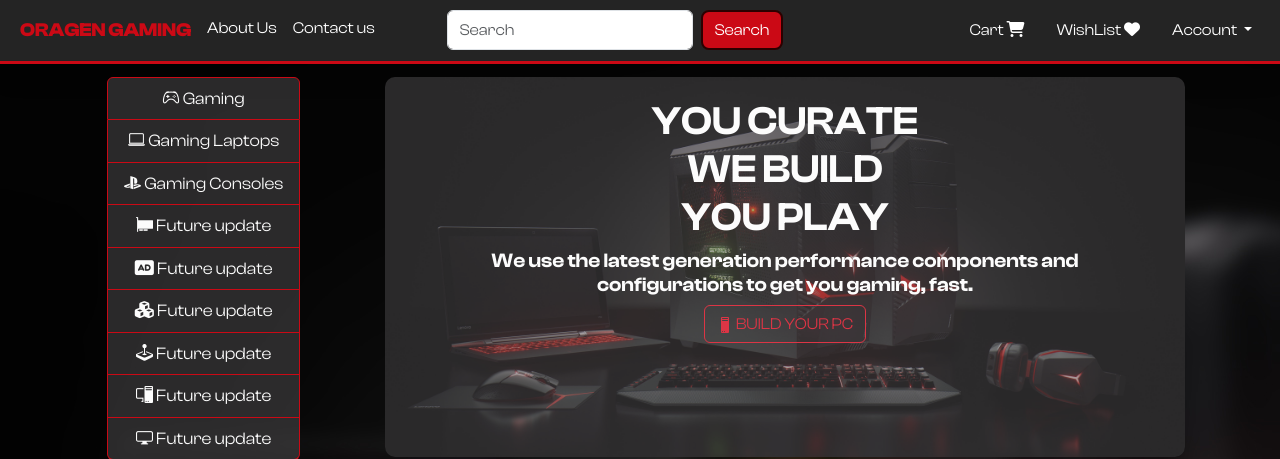
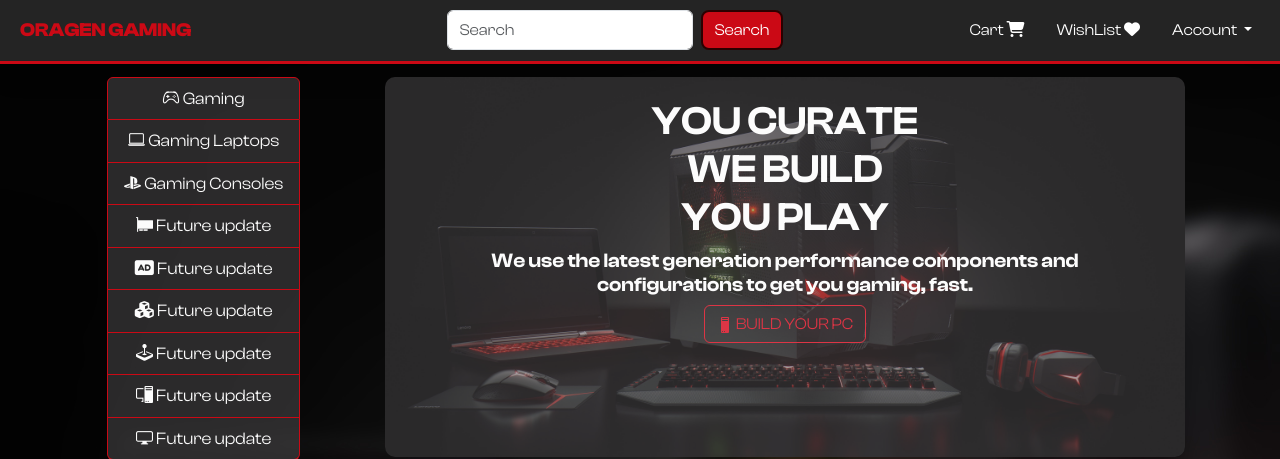
Before and after one commit to bravvjr/my_flask_gaming_app, a Flask app: page / in a window 1280 px wide. Shown: the top 459 px of the page. Run offline with Flask 3, Linux system fonts and the light colour scheme; data that the repository does not hold is empty; some libraries are stand-ins or nearby versions; some web fonts are replaced.

Commit message:
more changes

```diff
--- a/website/templates/base.html
+++ b/website/templates/base.html
@@ -31,14 +31,6 @@
                 <ul class="navbar-nav me-auto mb-2 mb-lg-0">
                   <li class="nav-item">
                     <a class="nav-link active" aria-current="page" href="/" style="font-weight: 800;">ORAGEN GAMING</a>
-                  </li>
-
-                  <li class="nav-item">
-                    <a class="nav-link text-white" href="#">About Us</a>
-                  </li>
-
-                  <li class="nav-item">
-                    <a class="nav-link text-white" href="#">Contact us</a>
                   </li>
                 </ul>
 
--- a/website/templates/cart.html
+++ b/website/templates/cart.html
@@ -70,7 +70,7 @@
 
                     </ul>
 
-                    <div class="d-grid"><a href="/place-order" class="btn btn-primary">Place Order</a></div>
+                    <div class="d-grid"><a href="/place-order" class="btn btn-danger">Place Order</a></div>
 
                 </div>
             </div>
--- a/website/templates/home.html
+++ b/website/templates/home.html
@@ -69,7 +69,6 @@
           border-radius: 10px; /* Match the parent div's border-radius */
         "
       ></div>
-      <!-- Content goes here -->
       <div style="position: relative; z-index: 1; color: white; padding: 20px">
         <h1
           data-aos="fade-left"
@@ -106,6 +105,7 @@
               style="
                 font-family: 'Times New Roman', Times, serif;
                 font-size: 12px;
+                color: rgb(255, 0, 0);
                 margin-left: -40px;
                 font-weight: 600;
               "
@@ -138,6 +138,7 @@
               style="
                 font-family: 'Times New Roman', Times, serif;
                 font-size: 12px;
+                color: rgb(255, 0, 0);
                 margin-left: -40px;
                 font-weight: 600;
               "
@@ -170,6 +171,7 @@
               style="
                 font-family: 'Times New Roman', Times, serif;
                 font-size: 12px;
+                color: rgb(255, 0, 0);
                 margin-left: -40px;
                 font-weight: 600;
               "
```
